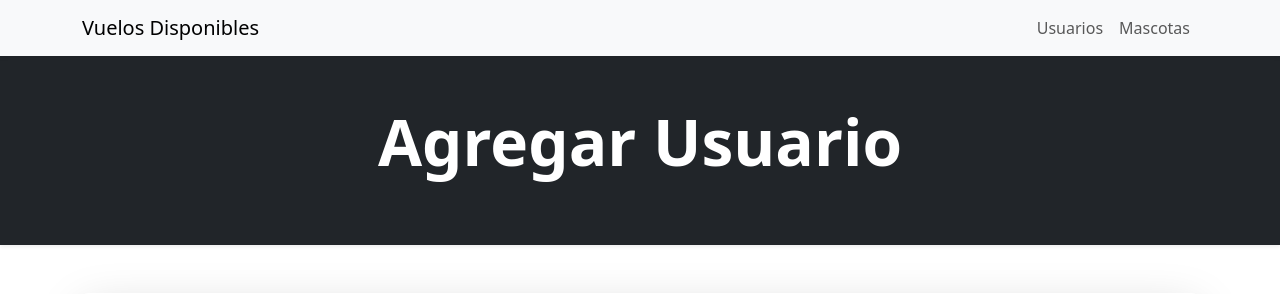
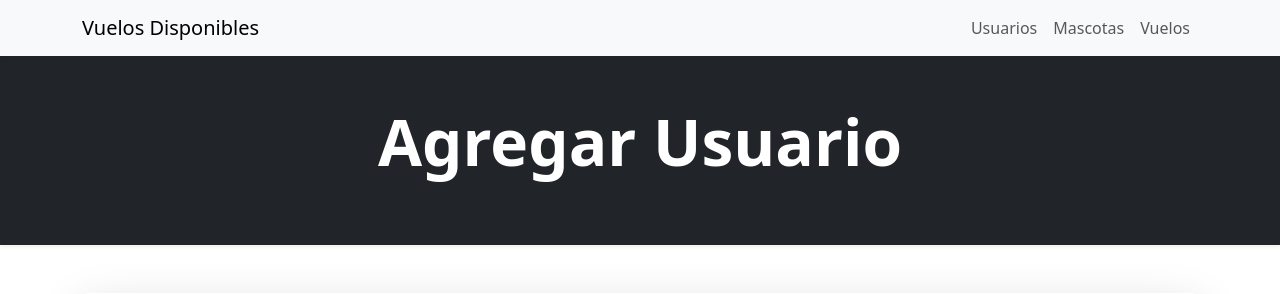
Before and after one commit to Aldemitar/PARCIAL_FINAL, a FastAPI app: page /usuarios/add in a window 1280 px wide. Shown: the top 294 px of the page. Run offline with FastAPI, Linux system fonts and the light colour scheme; parts of the project's set-up code (start-up, migrations or seed data) failed here and were passed over.

Commit message:
Se añadieron las direcciones de la navbar de manera correcto para los 3 CRUD

```diff
--- a/templates/includes/navbar.html
+++ b/templates/includes/navbar.html
@@ -7,8 +7,9 @@
         </button>
         <div class="collapse navbar-collapse" id="navbarMain">
             <ul class="navbar-nav ms-auto">
-                <li class="nav-item"><a href="/usuarios_registro" class="nav-link">Usuarios</a></li>
-                <li class="nav-item"><a href="/mascotas_registro" class="nav-link">Mascotas</a></li>
+                <li class="nav-item"><a href="/usuarios" class="nav-link">Usuarios</a></li>
+                <li class="nav-item"><a href="/mascotas" class="nav-link">Mascotas</a></li>
+                <li class="nav-item"><a href="/vuelos" class="nav-link">Vuelos</a></li>
             </ul>
         </div>
     </div>
```
